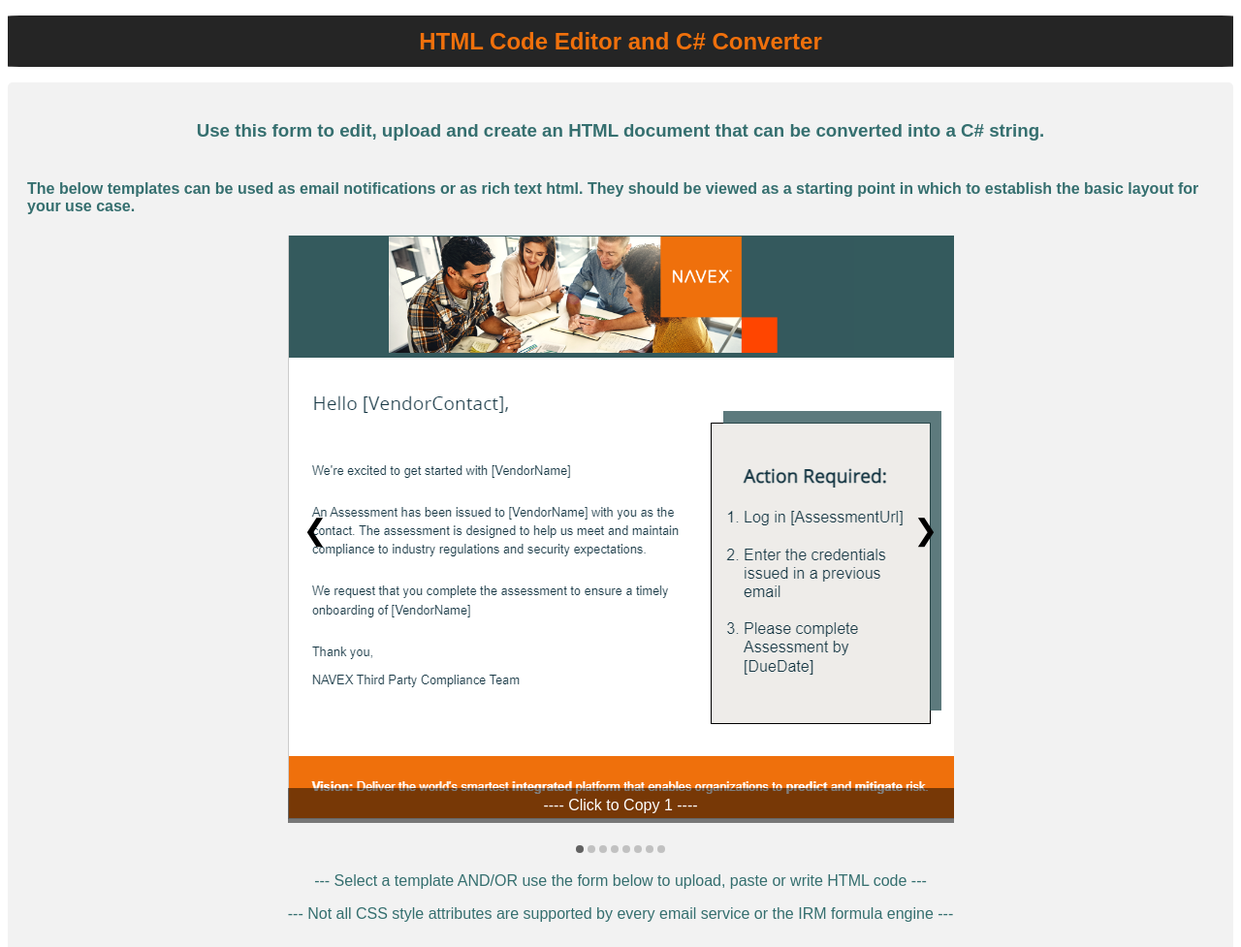
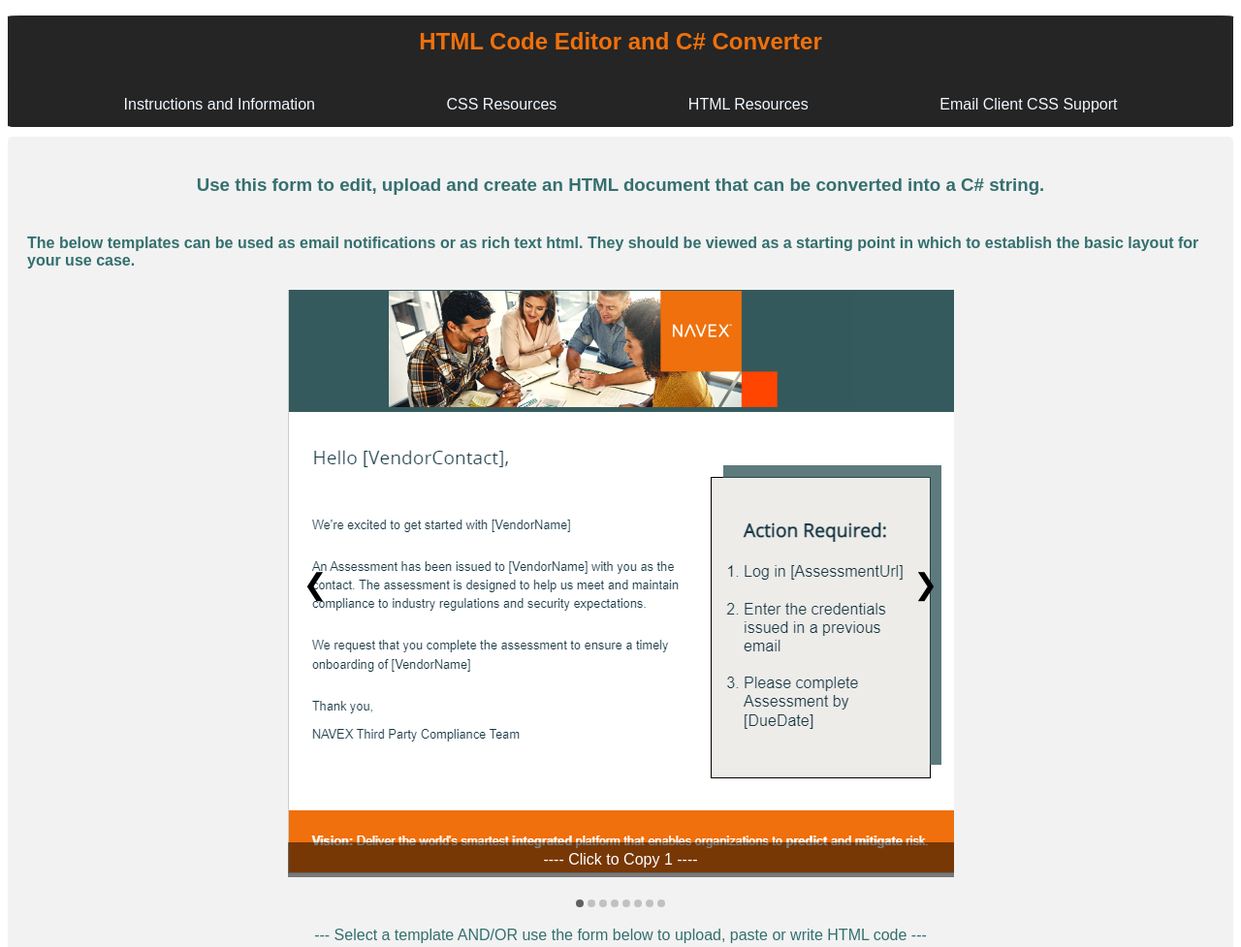
Before and after one commit to ryelow94/Formula-Editor-HTML-Converter, a plain HTML site: page index.html in a window 1280 px wide. Shown: the top 977 px of the page at 97% size. Drawn offline with Linux system fonts and the light colour scheme; a script that the page names is missing.

Commit message:
added footer links to header as well

```diff
--- a/index.html
+++ b/index.html
@@ -12,7 +12,14 @@
 <body>
     <div style="background-color: #252525; border-radius:1%;" >
     <h1 style="font-size: 1.5rem; color: #EF700C; text-align: center; padding:1%; margin-left:1%; margin-right:1%;">HTML Code Editor and C# Converter </h1>
-</div>
+
+    <div class="navbar">
+        <a href="https://github.com/ryelow94/Formula-Editor-HTML-Converter/blob/main/README.md" target="_blank" >Instructions and Information</a>
+        <a href="https://developer.mozilla.org/en-US/docs/Learn/Getting_started_with_the_web/CSS_basics" target="_blank" >CSS Resources</a>
+        <a href="https://developer.mozilla.org/en-US/docs/Web/HTML" target="_blank" >HTML Resources</a>
+        <a href="https://templates.mailchimp.com/resources/email-client-css-support/" target="_blank">Email Client CSS Support</a>
+    </div>
+    </div>
 
     <div id="form-div" class="container">
         <h3 style="color:#356F6F; text-align: center; padding:0%; font-weight: 900; ">Use this form to edit, upload and create an HTML document that can be converted into a C# string.</h3>
```
